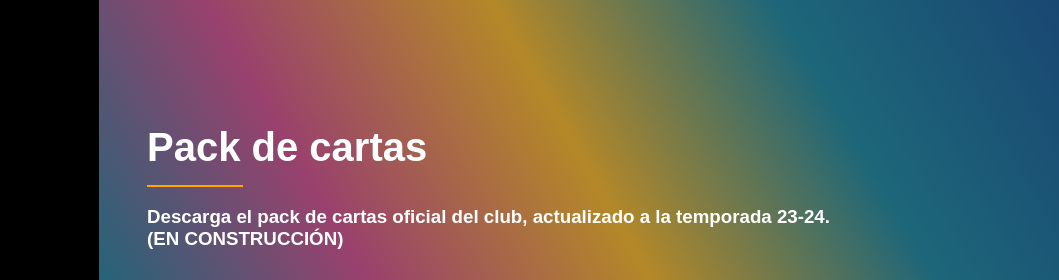
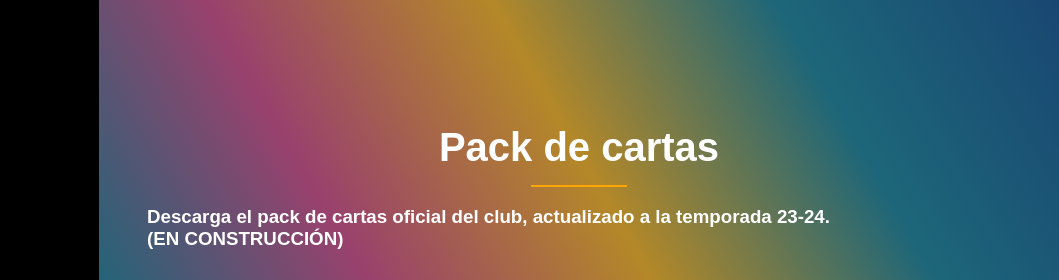
Before and after one commit to pibesfc/PibesFC, a plain HTML site: page Pack De Cartas/packCartas.html in a window 1280 px wide. Shown: the top 280 px of the page, 221-1280 px from the left. Drawn offline with Linux system fonts and the light colour scheme.

Commit message:
newprueba_css.2

```diff
--- a/Pack De Cartas/packCartas.css
+++ b/Pack De Cartas/packCartas.css
@@ -68,13 +68,13 @@ article h1 {
     margin-top: 13%;
     font-size: 2.5em;
     margin-bottom: 15px;
-    margin-left: 5%
+    text-align: center;
 }
 
 article hr {
     border: 1px solid orange;
-    margin-right: 85%;
-    margin-left: 5%
+    margin-right: 45%;
+    margin-left: 45%
 }
 
 article h3 {
```
